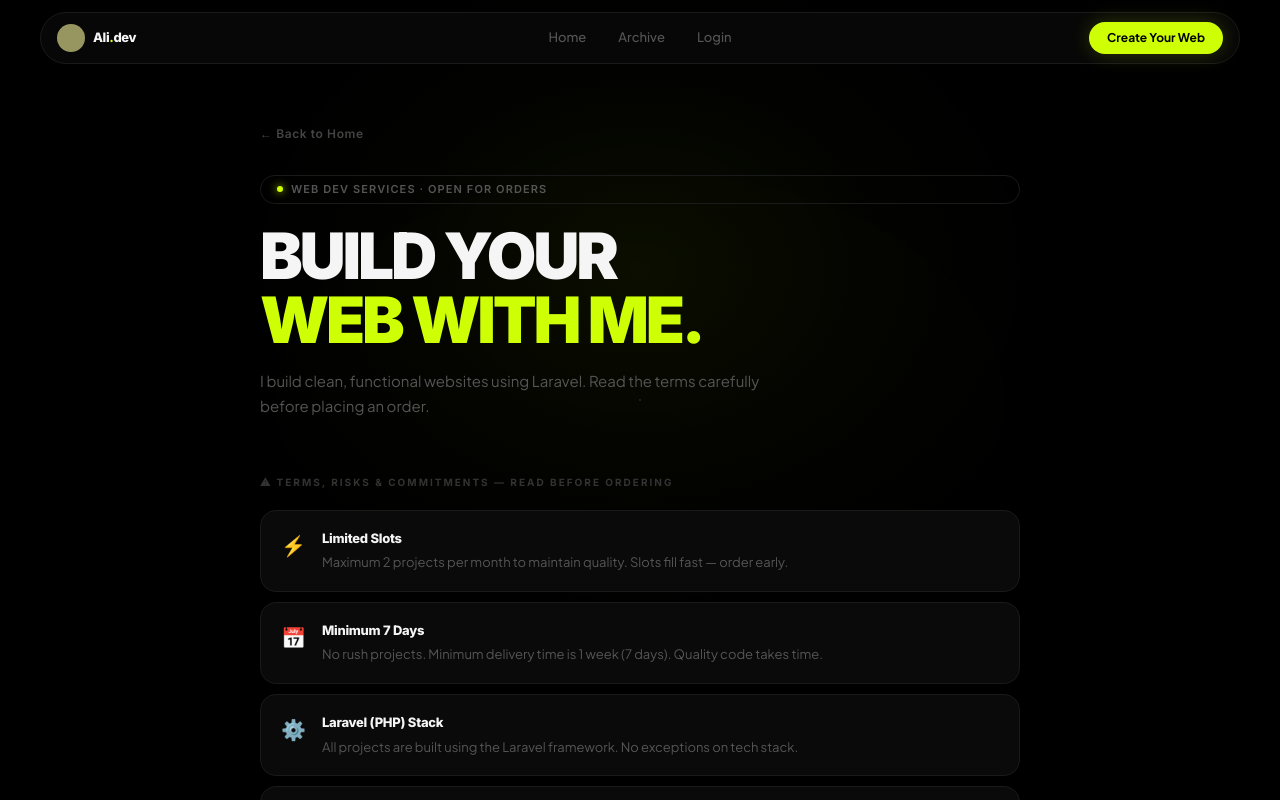
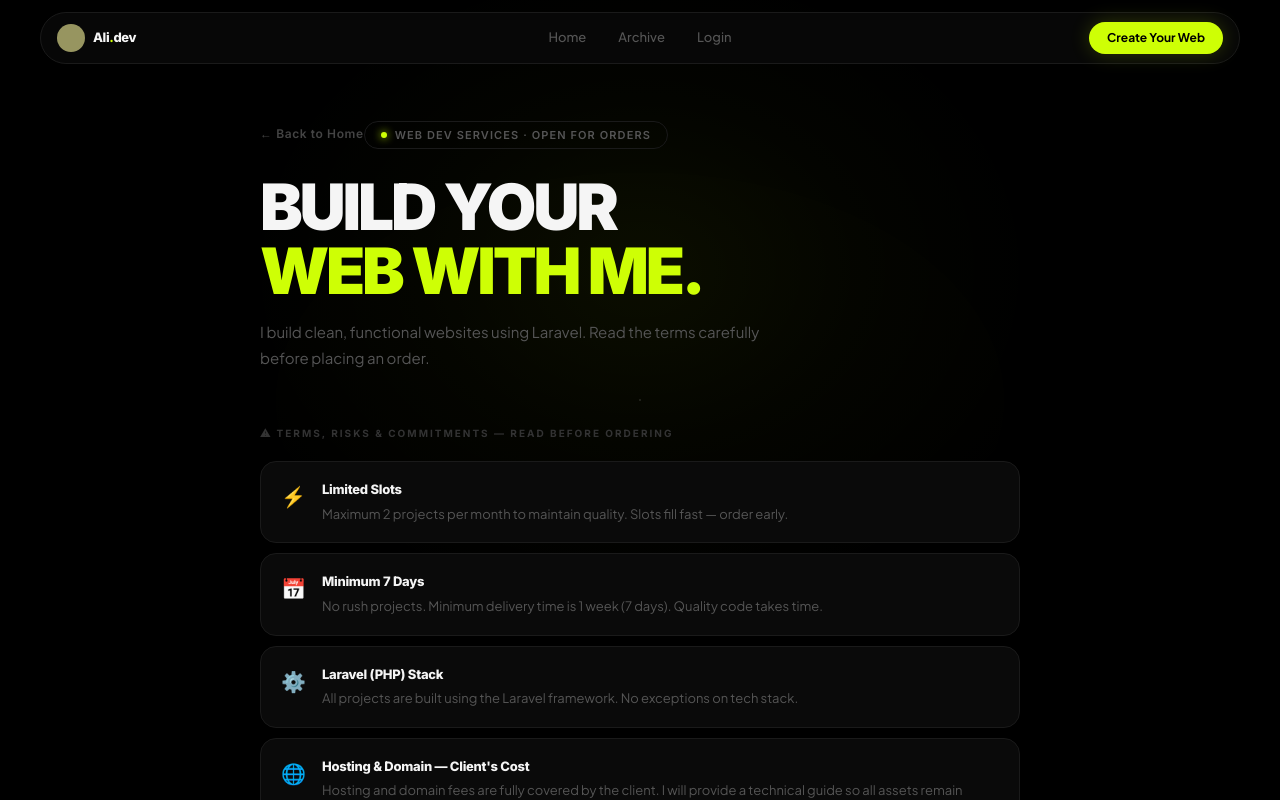
Before and after one commit to hudzaifahalimiftah/Portofolio, a Next.js app: page /order in a window 1280 px wide. Shown: the top 800 px of the page. Built offline with nearby package versions, Linux system fonts and the light colour scheme; grey boxes are pictures that could not be loaded.

Commit message:
fix: duplicate display property in order page

```diff
--- a/src/app/order/page.tsx
+++ b/src/app/order/page.tsx
@@ -157,7 +157,7 @@ export default function OrderPage() {
           <div style={{
             display: "inline-flex", alignItems: "center", gap: 8,
             border: "1.5px solid #1A1A1A", borderRadius: 999,
-            padding: "5px 16px", marginBottom: 20, display: "flex",
+            padding: "5px 16px", marginBottom: 20,
           }}>
             <span style={{ width: 6, height: 6, borderRadius: "50%", background: "#CEFF05", boxShadow: "0 0 8px #CEFF05", flexShrink: 0 }} />
             <span style={{ color: "#555", fontSize: 11, fontWeight: 600, letterSpacing: "0.1em", textTransform: "uppercase", fontFamily: "var(--font-inter)" }}>
```
